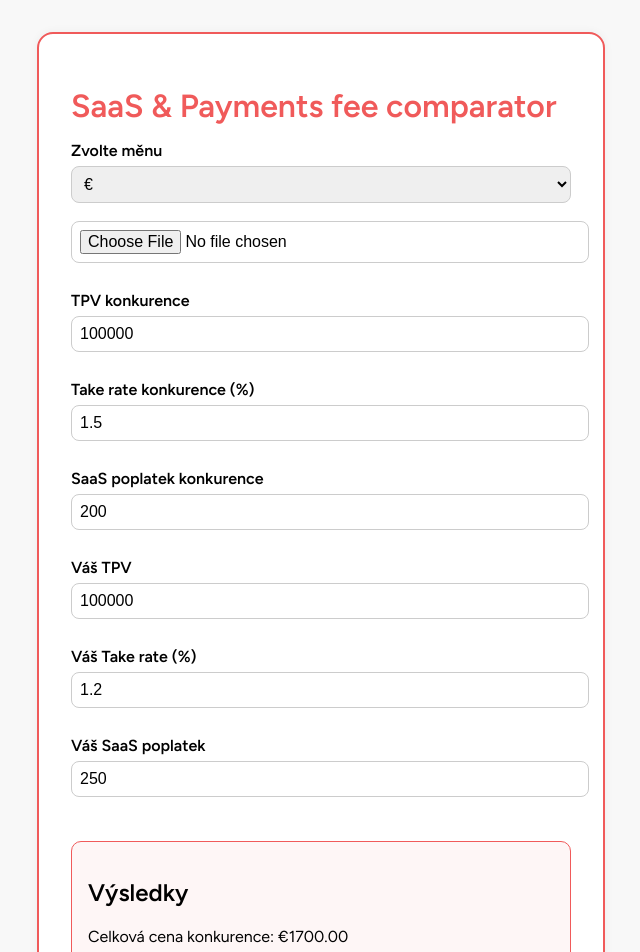
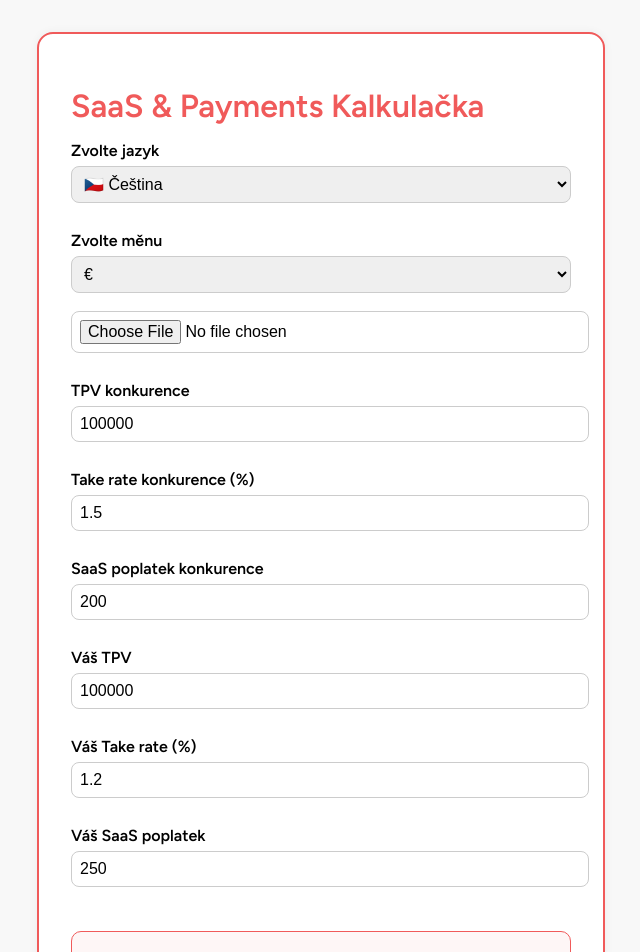
Before and after one commit to Janekk1/saas-pricing-comparator, a React (Create React App) app: page / in a window 1280 px wide. Shown: the top 952 px of the page, without its empty margins (319-959 px from the left). Built offline with nearby package versions, Linux system fonts and the light colour scheme.

Commit message:
Update App.js

```diff
--- a/src/App.js
+++ b/src/App.js
@@ -5,6 +5,60 @@ export default function App() {
   const [competitor, setCompetitor] = useState({ tpv: 100000, takeRate: 1.5, saasFee: 200 });
   const [ours, setOurs] = useState({ tpv: 100000, takeRate: 1.2, saasFee: 250 });
   const [currency, setCurrency] = useState("€");
+  const [lang, setLang] = useState("cz");
+
+  const t = {
+    cz: {
+      title: "SaaS & Payments Kalkulačka",
+      selectCurrency: "Zvolte měnu",
+      selectLanguage: "Zvolte jazyk",
+      labels: {
+        competitorTPV: "TPV konkurence",
+        competitorTR: "Take rate konkurence (%)",
+        competitorSaaS: "SaaS poplatek konkurence",
+        ourTPV: "Váš TPV",
+        ourTR: "Váš Take rate (%)",
+        ourSaaS: "Váš SaaS poplatek"
+      },
+      results: {
+        header: "Výsledky",
+        competitorTotal: "Celková cena konkurence",
+        ourTotal: "Vaše celková cena",
+        diff: "Rozdíl",
+        desc: (delta, cur) => delta > 0
+          ? `Vaše nabídka je dražší o ${cur}${Math.abs(delta).toFixed(2)}. Největší rozdíl pravděpodobně způsobuje vyšší take rate nebo SaaS poplatek.`
+          : delta < 0
+            ? `Vaše nabídka je levnější o ${cur}${Math.abs(delta).toFixed(2)}. Výhodnější struktura nákladů nebo poplatků.`
+            : `Obě nabídky jsou cenově totožné.`
+      }
+    },
+    en: {
+      title: "SaaS & Payments Calculator",
+      selectCurrency: "Select Currency",
+      selectLanguage: "Select Language",
+      labels: {
+        competitorTPV: "Competitor TPV",
+        competitorTR: "Competitor Take Rate (%)",
+        competitorSaaS: "Competitor SaaS Fee",
+        ourTPV: "Your TPV",
+        ourTR: "Your Take Rate (%)",
+        ourSaaS: "Your SaaS Fee"
+      },
+      results: {
+        header: "Results",
+        competitorTotal: "Competitor Total Cost",
+        ourTotal: "Your Total Cost",
+        diff: "Difference",
+        desc: (delta, cur) => delta > 0
+          ? `Your offer is more expensive by ${cur}${Math.abs(delta).toFixed(2)}. Likely due to higher take rate or SaaS fee.`
+          : delta < 0
+            ? `Your offer is cheaper by ${cur}${Math.abs(delta).toFixed(2)}. More efficient fee structure.`
+            : `Both offers cost the same.`
+      }
+    }
+  };
+
+  const copy = t[lang];
 
   const handleImport = (e) => {
     const file = e.target.files[0];
@@ -18,7 +72,7 @@ export default function App() {
           setCompetitor(data.competitor);
           setOurs(data.ours);
         } catch {
-          alert('Neplatný JSON soubor');
+          alert("Invalid JSON file");
         }
       };
       reader.readAsText(file);
@@ -44,7 +98,7 @@ export default function App() {
             saasFee: parseFloat(obj['our_saas_fee'])
           });
         } catch {
-          alert('Neplatný XLSX soubor');
+          alert("Invalid XLSX file");
         }
       };
       reader.readAsArrayBuffer(file);
@@ -56,16 +110,17 @@ export default function App() {
   const oursTotal = calculate(ours);
   const delta = oursTotal - compTotal;
 
-  const description = delta > 0
-    ? `Vaše nabídka je dražší o ${currency}${Math.abs(delta).toFixed(2)}. Největší rozdíl pravděpodobně způsobuje vyšší take rate nebo SaaS poplatek.`
-    : delta < 0
-      ? `Vaše nabídka je levnější o ${currency}${Math.abs(delta).toFixed(2)}. Výhodnější struktura nákladů nebo poplatků.`
-      : `Obě nabídky jsou cenově totožné.`;
-
   return (
     <div className="calculator-box">
-      <h1>SaaS & Payments fee comparator</h1>
-      <label>Zvolte měnu</label>
+      <h1>{copy.title}</h1>
+
+      <label>{copy.selectLanguage}</label>
+      <select value={lang} onChange={(e) => setLang(e.target.value)}>
+        <option value="cz">🇨🇿 Čeština</option>
+        <option value="en">🇬🇧 English</option>
+      </select>
+
+      <label>{copy.selectCurrency}</label>
       <select value={currency} onChange={(e) => setCurrency(e.target.value)}>
         <option value="€">€</option>
         <option value="$">$</option>
@@ -75,26 +130,26 @@ export default function App() {
 
       <input type="file" accept=".json,.xlsx" onChange={handleImport} />
 
-      <label>TPV konkurence</label>
+      <label>{copy.labels.competitorTPV}</label>
       <input type="number" value={competitor.tpv} onChange={(e) => setCompetitor({ ...competitor, tpv: parseFloat(e.target.value) })} />
-      <label>Take rate konkurence (%)</label>
+      <label>{copy.labels.competitorTR}</label>
       <input type="number" value={competitor.takeRate} onChange={(e) => setCompetitor({ ...competitor, takeRate: parseFloat(e.target.value) })} />
-      <label>SaaS poplatek konkurence</label>
+      <label>{copy.labels.competitorSaaS}</label>
       <input type="number" value={competitor.saasFee} onChange={(e) => setCompetitor({ ...competitor, saasFee: parseFloat(e.target.value) })} />
 
-      <label>Váš TPV</label>
+      <label>{copy.labels.ourTPV}</label>
       <input type="number" value={ours.tpv} onChange={(e) => setOurs({ ...ours, tpv: parseFloat(e.target.value) })} />
-      <label>Váš Take rate (%)</label>
+      <label>{copy.labels.ourTR}</label>
       <input type="number" value={ours.takeRate} onChange={(e) => setOurs({ ...ours, takeRate: parseFloat(e.target.value) })} />
-      <label>Váš SaaS poplatek</label>
+      <label>{copy.labels.ourSaaS}</label>
       <input type="number" value={ours.saasFee} onChange={(e) => setOurs({ ...ours, saasFee: parseFloat(e.target.value) })} />
 
       <div className="summary">
-        <h2>Výsledky</h2>
-        <p>Celková cena konkurence: {currency}{compTotal.toFixed(2)}</p>
-        <p>Vaše celková cena: {currency}{oursTotal.toFixed(2)}</p>
-        <p>Rozdíl: {currency}{delta.toFixed(2)}</p>
-        <p><strong>{description}</strong></p>
+        <h2>{copy.results.header}</h2>
+        <p>{copy.results.competitorTotal}: {currency}{compTotal.toFixed(2)}</p>
+        <p>{copy.results.ourTotal}: {currency}{oursTotal.toFixed(2)}</p>
+        <p>{copy.results.diff}: {currency}{delta.toFixed(2)}</p>
+        <p><strong>{copy.results.desc(delta, currency)}</strong></p>
       </div>
     </div>
   );
```
